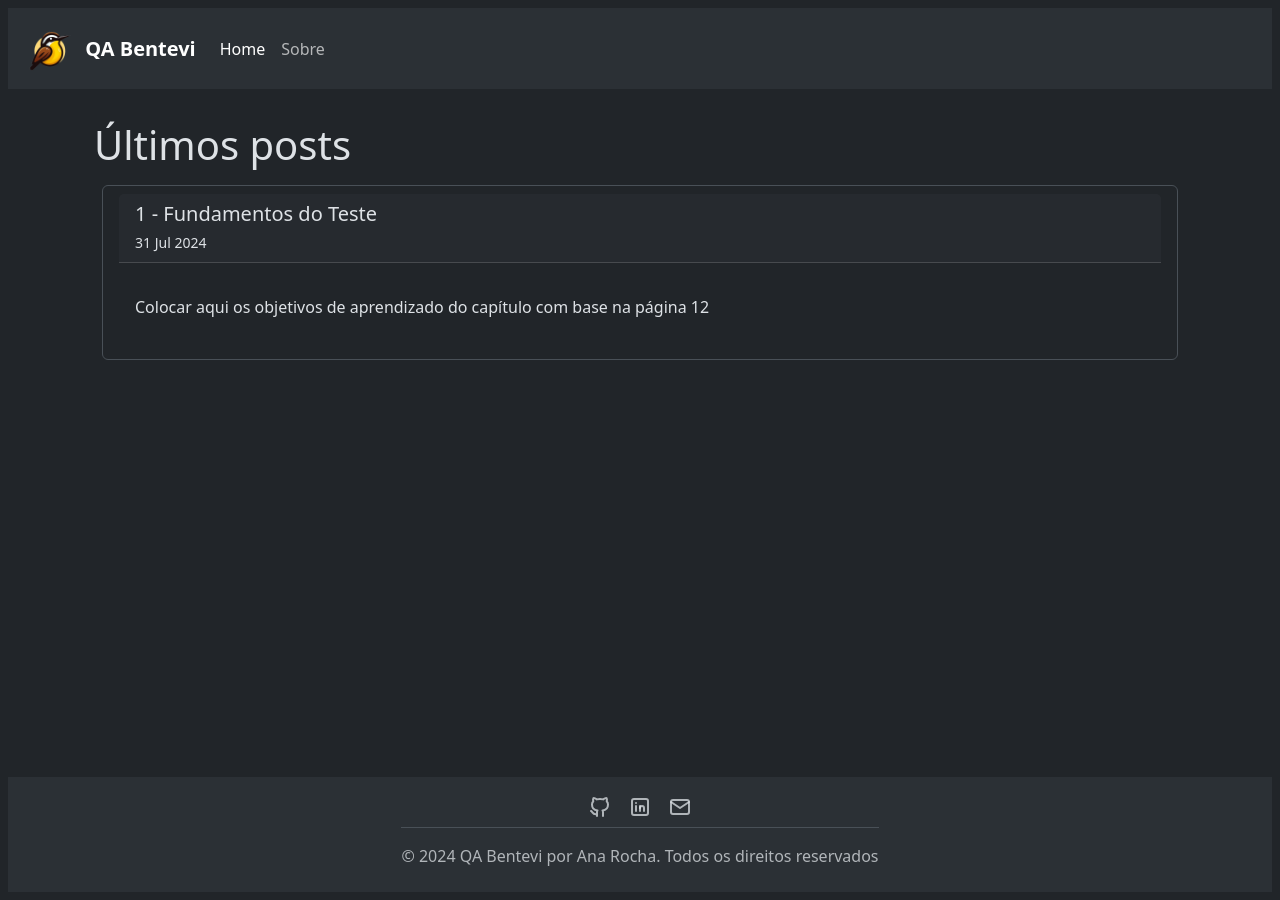
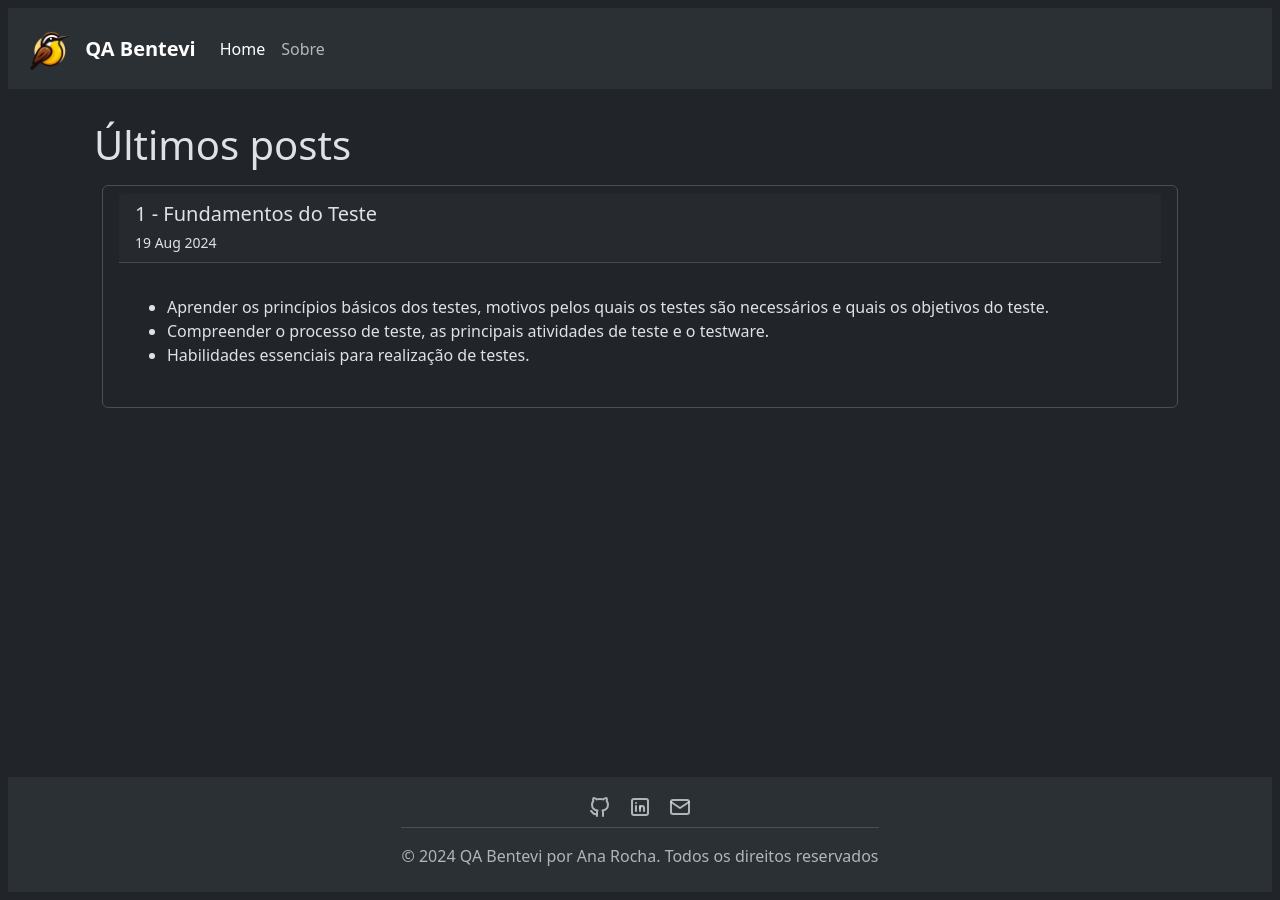
Before and after one commit to feroline/feroline.qa-bentevi, a Jekyll site: the page built from index.html, in a window 1280 px wide. Built offline with Jekyll 4.4.1, drawn with Linux system fonts in a browser that asks for light colours.

Commit message:
adicionando o que é teste, suas palavras chave linkadas

```diff
--- a/collections/_posts/ctfl_resumo/2024-07-31-ctfl-resumo-capitulo-1.html
+++ /dev/null
@@ -1,18 +0,0 @@
----
-layout: CTFL-resumo
-author: Ana Carolina Rodrigues Rocha
-title: Fundamentos do Teste
-capitulo: 1
-indice: 1
----
-
-<p>
-  Colocar aqui os objetivos de aprendizado do capítulo com base na página 12
-</p>
-
-
-{% assign capitulo = site.ctfl_resumo | sort: "order" | where: "capitulo", page.capitulo %}
-
-{% for item in capitulo %}
-{% include mountAccordion.html item=item %}
-{% endfor %}
--- /dev/null
+++ b/collections/_posts/ctfl_resumo/2024-08-19-ctfl-resumo-capitulo-1.html
@@ -0,0 +1,29 @@
+---
+layout: CTFL-resumo
+author: Ana Carolina Rodrigues Rocha
+title: Fundamentos do Teste
+capitulo: 1
+indice: 1
+---
+
+<p>
+<ul>
+  <li>
+    Aprender os princípios básicos dos testes, motivos pelos quais os testes são necessários e quais os objetivos do
+    teste.
+  </li>
+  <li>
+    Compreender o processo de teste, as principais atividades de teste e o testware.
+  </li>
+  <li>
+    Habilidades essenciais para realização de testes.
+  </li>
+</ul>
+</p>
+
+
+{% assign capitulo = site.ctfl_resumo | sort: "order" | where: "capitulo", page.capitulo %}
+
+{% for item in capitulo %}
+{% include mountAccordion.html item=item %}
+{% endfor %}
```
Also changed, not shown: collections/_ctfl_resumo/capitulo-1/indice-1-1.md (+8 -1 lines), collections/_ctfl_resumo/capitulo-1/indice-1.md (+84 -3 lines), 2 other files.
